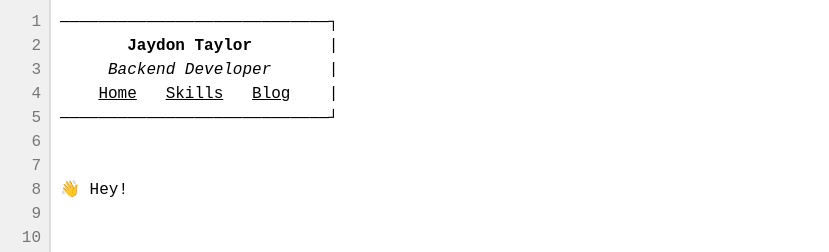
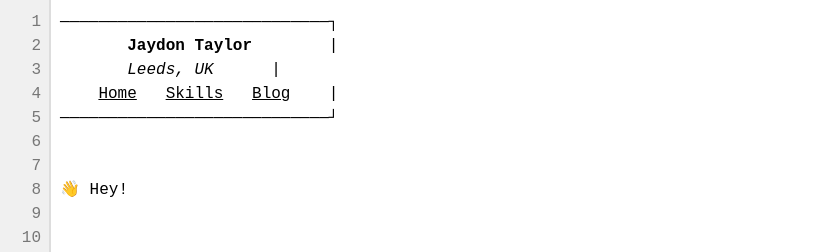
Before and after one commit to jtay/personal-site, a Jekyll site: the page built from index.markdown, in a window 1280 px wide. Shown: the top 252 px of the page, without its empty margins (0-829 px from the left). Built offline with Jekyll 4.4.1, drawn with Linux system fonts in a browser that asks for light colours.

Commit message:
Update navigation.md

```diff
--- a/_includes/navigation.md
+++ b/_includes/navigation.md
@@ -1,5 +1,5 @@
 ————————————————————————————┐
        **Jaydon Taylor**        |
-     *Backend Developer*      |
+       *Leeds, UK*      |
     [Home]({{ '/' | relative_url }}) &nbsp; [Skills]({{ '/skills' | relative_url }}) &nbsp; [Blog]({{ '/blog' | relative_url }})    |
 ————————————————————————————┘
```
